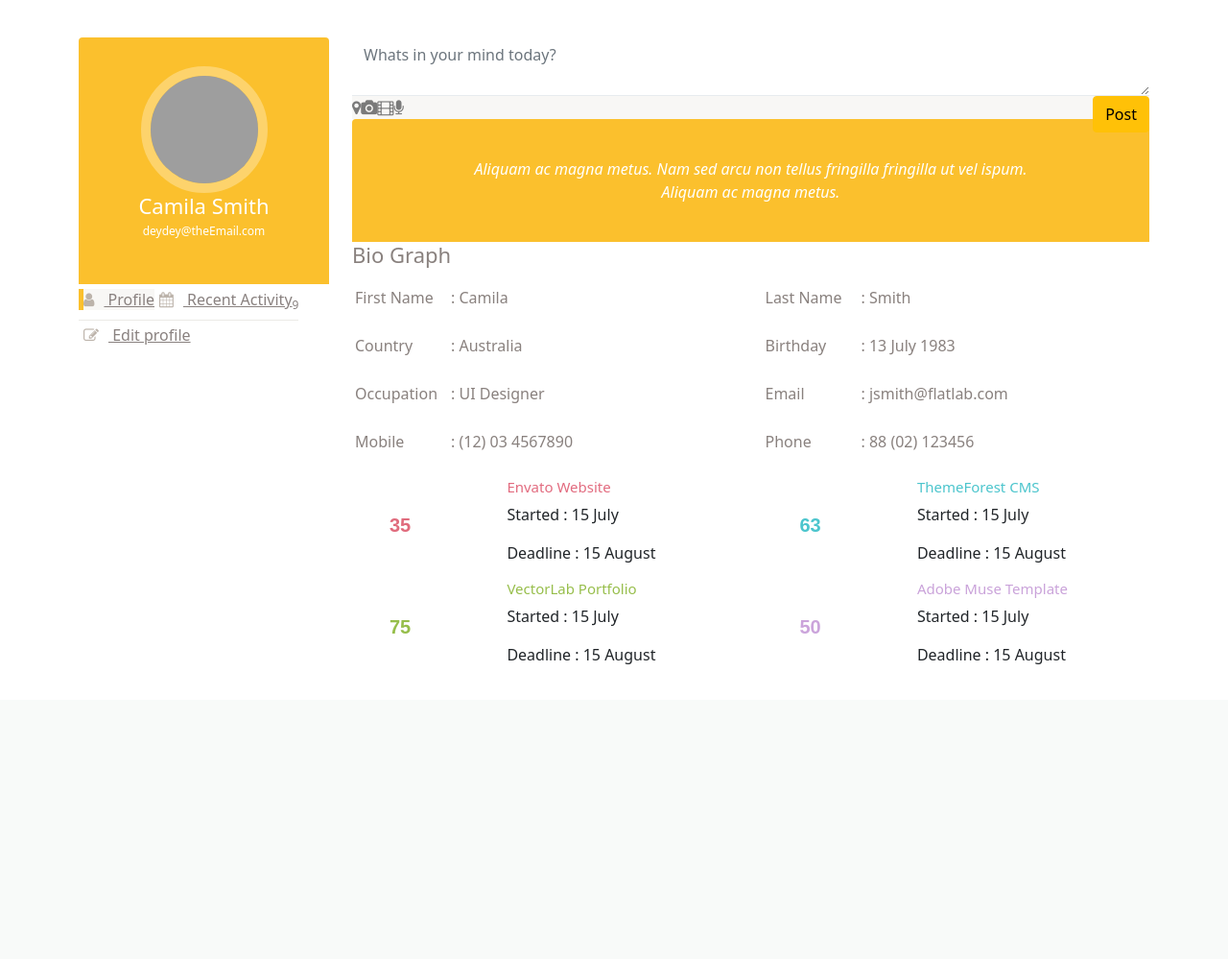
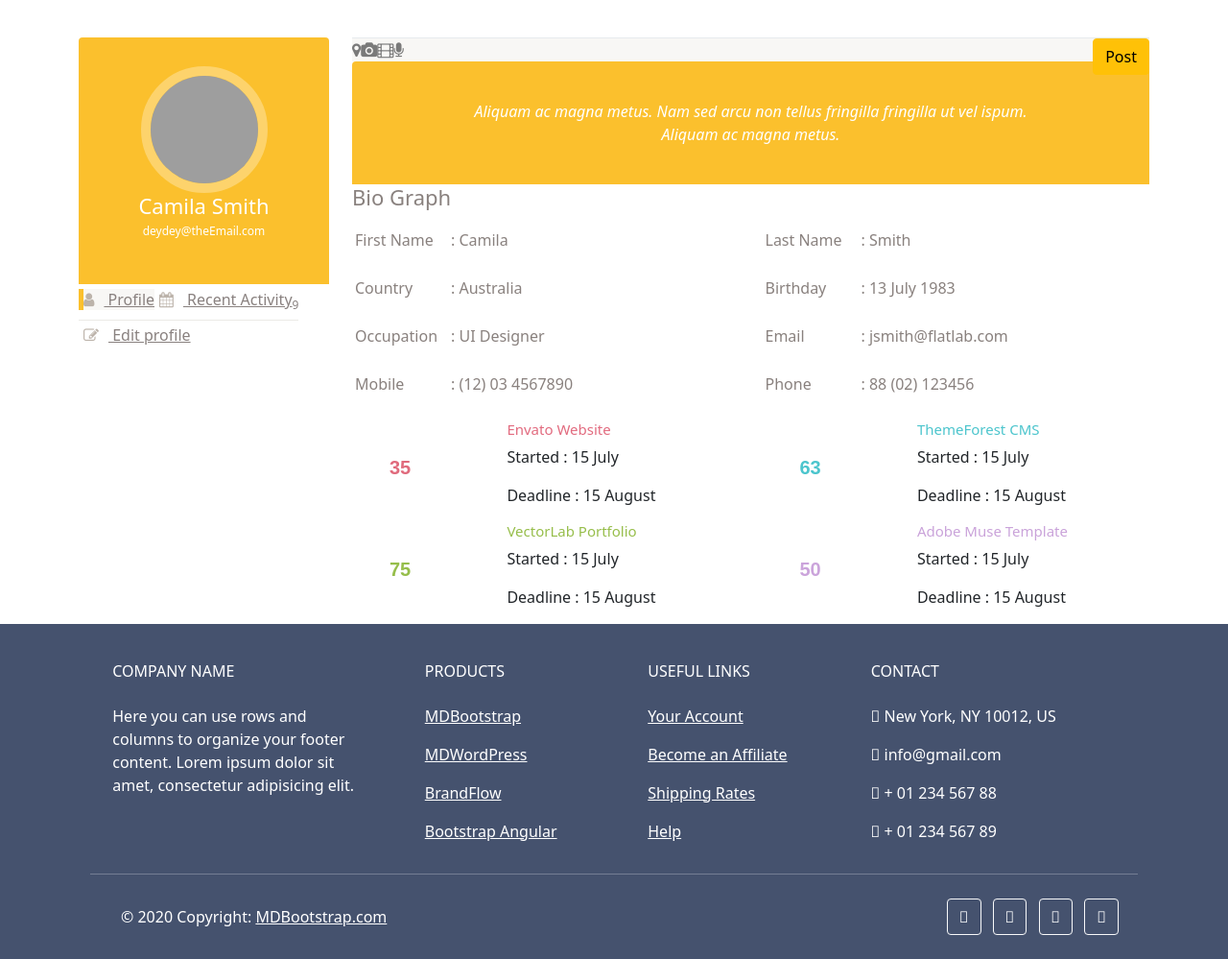
Before and after one commit to Mahdi3M/BLRM, a PHP site: page /user_profile.php in a window 1280 px wide. Shown: the part 71-1070 px from the top of the page at 96% size. Before the commit the page ends 763 px from the top, so only its background shows below. Run offline with PHP 8.4, Linux system fonts and the light colour scheme; some libraries are stand-ins or nearby versions; grey boxes are pictures that could not be loaded.

Commit message:
footer,card added, link updated

```diff
--- a/assets/css/style.css
+++ b/assets/css/style.css
@@ -410,3 +410,29 @@ ul.summary-list > li:last-child  {
     margin-right: 0px;
 }
 /* User profile ends */
+
+
+.social-link {
+    width: 30px;
+    height: 30px;
+    border: 1px solid #ddd;
+    display: flex;
+    align-items: center;
+    justify-content: center;
+    color: #666;
+    border-radius: 50%;
+    transition: all 0.3s;
+    font-size: 0.9rem;
+}
+
+.social-link:hover, .social-link:focus {
+    background: #ddd;
+    text-decoration: none;
+    color: #555;
+}
+
+.customcard
+{
+    background-color: red !important;
+    color: red !important;
+}
--- /dev/null
+++ b/footer.php
@@ -0,0 +1,117 @@
+<!-- Footer -->
+<footer class="text-center text-lg-start text-white" style="background-color: #45526e">
+    <!-- Grid container -->
+    <div class="container p-4 pb-0">
+        <!-- Section: Links -->
+        <section class="">
+            <!--Grid row-->
+            <div class="row">
+                <!-- Grid column -->
+                <div class="col-md-3 col-lg-3 col-xl-3 mx-auto mt-3">
+                    <h6 class="text-uppercase mb-4 font-weight-bold">
+                        Company name
+                    </h6>
+                    <p>
+                        Here you can use rows and columns to organize your footer
+                        content. Lorem ipsum dolor sit amet, consectetur adipisicing
+                        elit.
+                    </p>
+                </div>
+                <!-- Grid column -->
+
+                <hr class="w-100 clearfix d-md-none" />
+
+                <!-- Grid column -->
+                <div class="col-md-2 col-lg-2 col-xl-2 mx-auto mt-3">
+                    <h6 class="text-uppercase mb-4 font-weight-bold">Products</h6>
+                    <p>
+                        <a class="text-white">MDBootstrap</a>
+                    </p>
+                    <p>
+                        <a class="text-white">MDWordPress</a>
+                    </p>
+                    <p>
+                        <a class="text-white">BrandFlow</a>
+                    </p>
+                    <p>
+                        <a class="text-white">Bootstrap Angular</a>
+                    </p>
+                </div>
+                <!-- Grid column -->
+
+                <hr class="w-100 clearfix d-md-none" />
+
+                <!-- Grid column -->
+                <div class="col-md-3 col-lg-2 col-xl-2 mx-auto mt-3">
+                    <h6 class="text-uppercase mb-4 font-weight-bold">
+                        Useful links
+                    </h6>
+                    <p>
+                        <a class="text-white">Your Account</a>
+                    </p>
+                    <p>
+                        <a class="text-white">Become an Affiliate</a>
+                    </p>
+                    <p>
+                        <a class="text-white">Shipping Rates</a>
+                    </p>
+                    <p>
+                        <a class="text-white">Help</a>
+                    </p>
+                </div>
+
+                <!-- Grid column -->
+                <hr class="w-100 clearfix d-md-none" />
+
+                <!-- Grid column -->
+                <div class="col-md-4 col-lg-3 col-xl-3 mx-auto mt-3">
+                    <h6 class="text-uppercase mb-4 font-weight-bold">Contact</h6>
+                    <p><i class="fas fa-home mr-3"></i> New York, NY 10012, US</p>
+                    <p><i class="fas fa-envelope mr-3"></i> info@gmail.com</p>
+                    <p><i class="fas fa-phone mr-3"></i> + 01 234 567 88</p>
+                    <p><i class="fas fa-print mr-3"></i> + 01 234 567 89</p>
+                </div>
+                <!-- Grid column -->
+            </div>
+            <!--Grid row-->
+        </section>
+        <!-- Section: Links -->
+
+        <hr class="my-3">
+
+        <!-- Section: Copyright -->
+        <section class="p-3 pt-0">
+            <div class="row d-flex align-items-center">
+                <!-- Grid column -->
+                <div class="col-md-7 col-lg-8 text-center text-md-start">
+                    <!-- Copyright -->
+                    <div class="p-3">
+                        © 2020 Copyright:
+                        <a class="text-white" href="https://mdbootstrap.com/">MDBootstrap.com</a>
+                    </div>
+                    <!-- Copyright -->
+                </div>
+                <!-- Grid column -->
+
+                <!-- Grid column -->
+                <div class="col-md-5 col-lg-4 ml-lg-0 text-center text-md-end">
+                    <!-- Facebook -->
+                    <a class="btn btn-outline-light btn-floating m-1" class="text-white" role="button"><i class="fab fa-facebook-f"></i></a>
+
+                    <!-- Twitter -->
+                    <a class="btn btn-outline-light btn-floating m-1" class="text-white" role="button"><i class="fab fa-twitter"></i></a>
+
+                    <!-- Google -->
+                    <a class="btn btn-outline-light btn-floating m-1" class="text-white" role="button"><i class="fab fa-google"></i></a>
+
+                    <!-- Instagram -->
+                    <a class="btn btn-outline-light btn-floating m-1" class="text-white" role="button"><i class="fab fa-instagram"></i></a>
+                </div>
+                <!-- Grid column -->
+            </div>
+        </section>
+        <!-- Section: Copyright -->
+    </div>
+    <!-- Grid container -->
+</footer>
+<!-- Footer -->
--- a/signin.php
+++ b/signin.php
@@ -59,9 +59,9 @@
 
 
                                     <div class="form-check d-flex justify-content-center mb-5">
-                                        <input class="form-check-input me-2" type="checkbox" value="" id="form2Example3c" />
+                                        <!-- <input class="form-check-input me-2" type="checkbox" value="" id="form2Example3c" /> -->
                                         <label class="form-check-label" for="form2Example3">
-                                            I agree all statements in <a href="#!">Terms of service</a>
+                                            Don't have an account? <a href="signup.php">Create one</a>
                                         </label>
                                     </div>
 
@@ -85,6 +85,8 @@
     </div>
     <!-- </section> -->
 
+    <?php include 'footer.php'; ?>
+
     <script src="https://cdn.jsdelivr.net/npm/bootstrap@5.0.2/dist/js/bootstrap.bundle.min.js" integrity="sha384-MrcW6ZMFYlzcLA8Nl+NtUVF0sA7MsXsP1UyJoMp4YLEuNSfAP+JcXn/tWtIaxVXM" crossorigin="anonymous"></script>
 </body>
 
--- a/signup.php
+++ b/signup.php
@@ -69,7 +69,7 @@
                                     </div>
 
                                     <div class="d-flex justify-content-center mx-4 mb-3 mb-lg-4">
-                                        <button type="button" class="btn btn-primary btn-lg">Sign up</button>
+                                        <button type="button" class="btn btn-primary btn-lg" onclick="location.href = 'user_profile.php'">Sign up</button>
                                     </div>
 
                                 </form>
@@ -89,6 +89,9 @@
     <!-- </section> -->
 
 
+    <?php include 'footer.php'; ?>
+
+
     <script src="https://cdn.jsdelivr.net/npm/bootstrap@5.0.2/dist/js/bootstrap.bundle.min.js" integrity="sha384-MrcW6ZMFYlzcLA8Nl+NtUVF0sA7MsXsP1UyJoMp4YLEuNSfAP+JcXn/tWtIaxVXM" crossorigin="anonymous"></script>
 </body>
 
--- a/user_profile.php
+++ b/user_profile.php
@@ -19,6 +19,9 @@
 <body>
     <?php include 'header.php'; ?>
 
+
+    <!-- Card start -->
+
     <div class="container bootstrap snippets bootdey" style="margin-top: 80px;">
         <div class="row">
             <div class="profile-nav col-md-3">
@@ -34,15 +37,15 @@
                     <ul class="nav nav-pills nav-stacked">
                         <li class="active"><a href="#"> <i class="fa fa-user"></i> Profile</a></li>
                         <li><a href="#"> <i class="fa fa-calendar"></i> Recent Activity <span class="label label-warning pull-right r-activity">9</span></a></li>
-                        <li><a href="#"> <i class="fa fa-edit"></i> Edit profile</a></li>
+                        <li><a href="user_profile_settings.php"> <i class="fa fa-edit"></i> Edit profile</a></li>
                     </ul>
                 </div>
             </div>
             <div class="profile-info col-md-9">
                 <div class="panel">
-                    <form>
+                    <!-- <form>
                         <textarea placeholder="Whats in your mind today?" rows="2" class="form-control input-lg p-text-area"></textarea>
-                    </form>
+                    </form> -->
                     <footer class="panel-footer">
                         <button class="btn btn-warning pull-right">Post</button>
                         <ul class="nav nav-pills">
@@ -159,6 +162,9 @@
         </div>
     </div>
 
+
+    <?php include 'footer.php'; ?>
+
     <script src="https://cdn.jsdelivr.net/npm/bootstrap@5.0.2/dist/js/bootstrap.bundle.min.js" integrity="sha384-MrcW6ZMFYlzcLA8Nl+NtUVF0sA7MsXsP1UyJoMp4YLEuNSfAP+JcXn/tWtIaxVXM" crossorigin="anonymous"></script>
 </body>
 
--- a/user_profile_settings.php
+++ b/user_profile_settings.php
@@ -59,8 +59,9 @@
             </div>
         </div>
     </div>
-    </div>
-    </div>
+
+
+    <?php include 'footer.php'; ?>
 
 
     <script src="https://cdn.jsdelivr.net/npm/bootstrap@5.0.2/dist/js/bootstrap.bundle.min.js" integrity="sha384-MrcW6ZMFYlzcLA8Nl+NtUVF0sA7MsXsP1UyJoMp4YLEuNSfAP+JcXn/tWtIaxVXM" crossorigin="anonymous"></script>
```
Also changed, not shown: index.php (+61 -0 lines).
